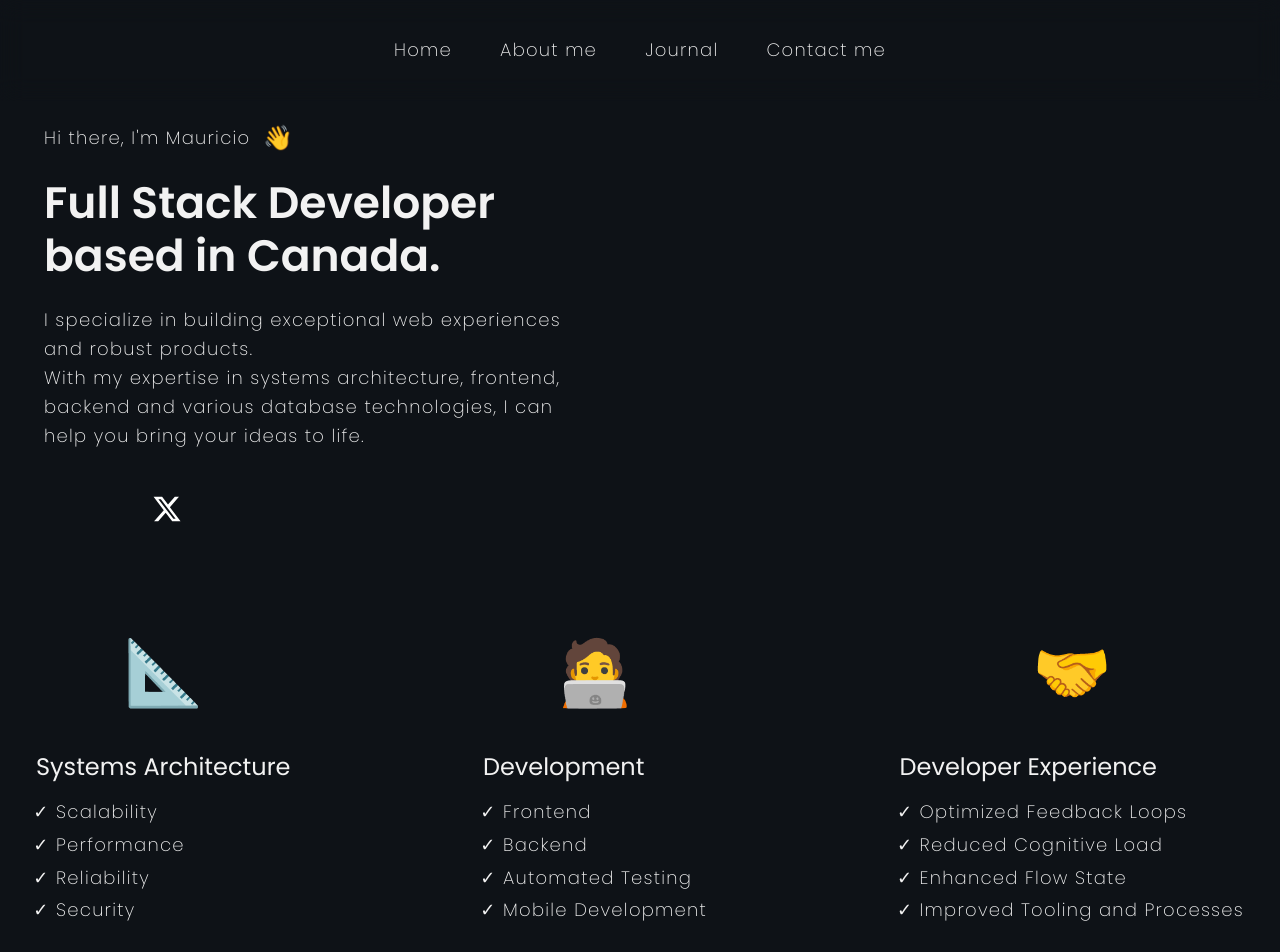
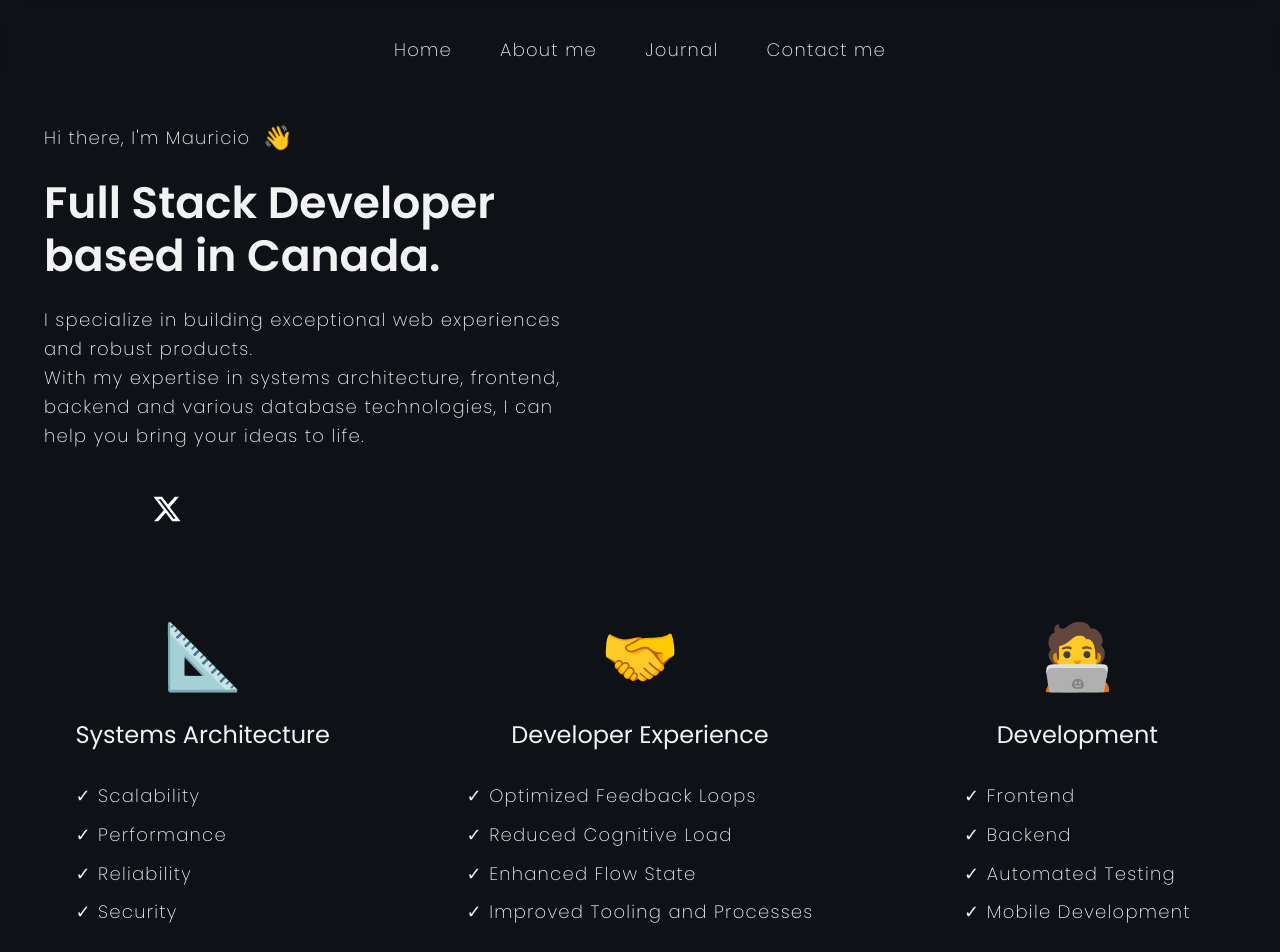
Before and after one commit to codigo/mau-web, a SvelteKit app: page / in a window 1280 px wide. Shown: the top 952 px of the page. Built offline with nearby package versions, Linux system fonts and the light colour scheme; some icons are missing.

Commit message:
Simplifying capabilities css

```diff
--- a/src/components/Capabilities.svelte
+++ b/src/components/Capabilities.svelte
@@ -6,8 +6,7 @@
       <div class="capability-icon">
         📐
       </div>
-      <div class="capability-text">
-        <h3>Systems Architecture</h3>
+      <h3 class="capability-text">Systems Architecture</h3>
       <ul class="capability-list">
         <li class="capability-item">Scalability</li>
         <li class="capability-item">Performance</li>
@@ -15,13 +14,23 @@
         <li class="capability-item">Security</li>
       </ul>
     </div>
+    <div class="capability">
+      <div class="capability-icon">
+        🤝
+      </div>
+      <h3 class="capability-text">Developer Experience</h3>
+      <ul class="capability-list">
+        <li class="capability-item">Optimized Feedback Loops</li>
+        <li class="capability-item">Reduced Cognitive Load</li>
+        <li class="capability-item">Enhanced Flow State</li>
+        <li class="capability-item">Improved Tooling and Processes</li>
+      </ul>
     </div>
     <div class="capability">
       <div class="capability-icon">
         🧑‍💻️
       </div>
-      <div class="capability-text">
-        <h3>Development</h3>
+      <h3 class="capability-text">Development</h3>
       <ul class="capability-list">
         <li class="capability-item">Frontend</li>
         <li class="capability-item">Backend</li>
@@ -29,67 +38,46 @@
         <li class="capability-item">Mobile Development</li>
       </ul>
     </div>
+
   </div>
-    <div class="capability">
-      <div class="capability-icon">
-        🤝
-      </div>
-      <div class="capability-text">
-        <h3>Developer Experience</h3>
-        <ul class="capability-list">
-          <li class="capability-item">Optimized Feedback Loops</li>
-          <li class="capability-item">Reduced Cognitive Load</li>
-          <li class="capability-item">Enhanced Flow State</li>
-          <li class="capability-item">Improved Tooling and Processes</li>
-        </ul>
-      </div>
-    </div>
-  </div>
-
 
 </section>
 
 <style>
 
   .section-capabilities {
-    padding: 0 0 4.8rem 0;
-    margin-bottom: 2.4rem;
+    padding: 8rem 0 8rem 0;
   }
 
   .capabilities {
-    display: flex;
-    flex-direction: row;
+    display: grid;
+    grid-template-columns: repeat(3, 1fr);
+    justify-items: center;
     align-items: center;
-    justify-content: space-between;
-    padding: 4.4rem 0 4.4rem 0;
-    column-gap: 3.6rem;
+    column-gap: 3.2rem;
   }
 
   .capability {
     display: flex;
     flex-direction: column;
-    align-items: center;
-    padding: 3.6rem;
     gap: 3.2rem;
+    align-items: flex-start;
   }
-
   .capability-icon {
     font-size: 6.4rem;
-    padding: 1.6rem;
+    align-self: center;
   }
 
   .capability-text {
-    display: flex;
-    flex-direction: column;
-    gap: 1.6rem;
+    align-self: center;
   }
 
   .capability-list {
+    align-self: left;
     display: flex;
     flex-direction: column;
-    gap: 0.4rem;
-    padding-left: 2rem;
-    list-style-position: outside;
+    gap: 1rem;
+    list-style-position: inside;
   }
 
   .capability-list > .capability-item::marker {
```
Lines whose indentation alone changed are shown as unchanged.
